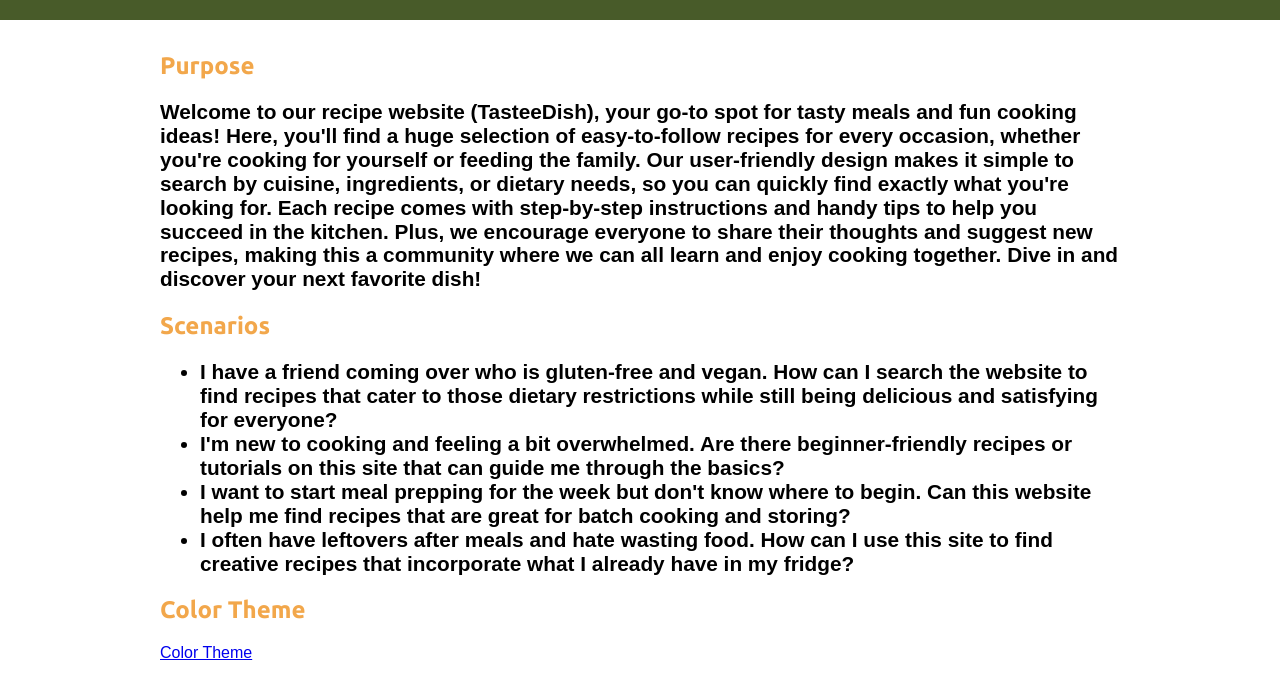
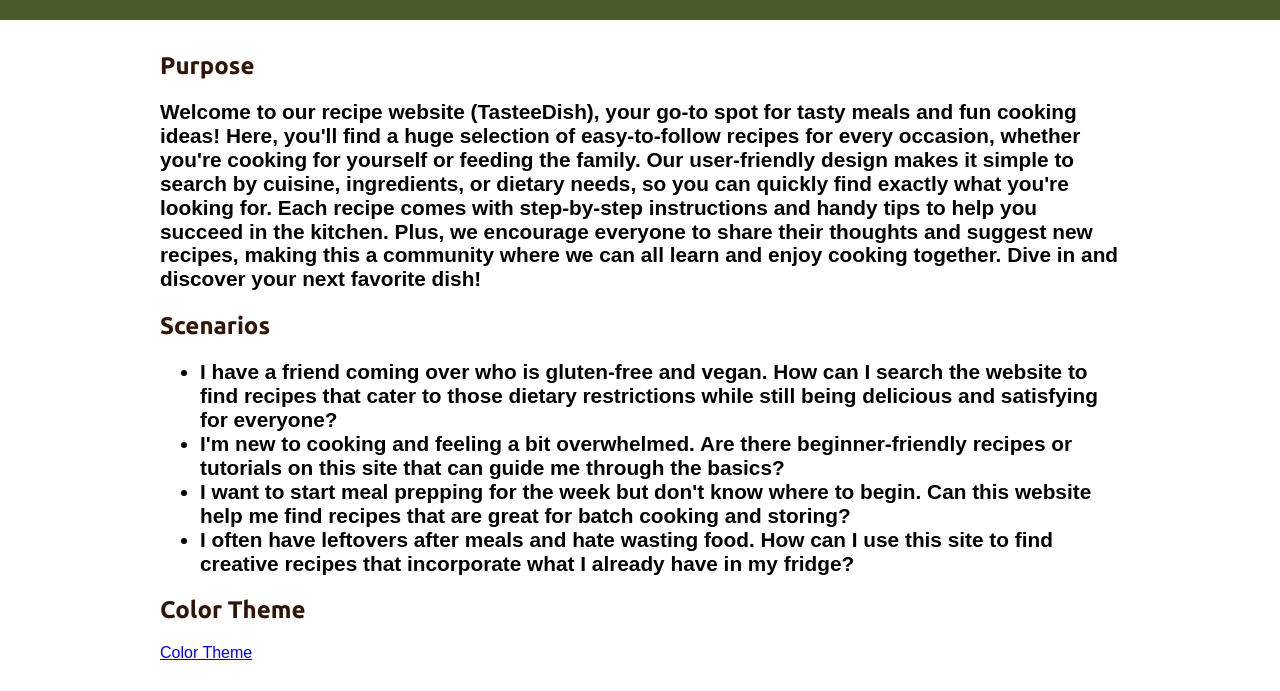
Before and after one commit to joan-cerepi/wdd231, a plain HTML site: page tasteedish/siteplan.html in a window 1280 px wide. Shown: the part 62-753 px from the top of the page. Drawn offline with nearby package versions, Linux system fonts and the light colour scheme; a web font is replaced by a local one.

Commit message:
fixed color contrast issue

```diff
--- a/tasteedish/styles/siteplan.css
+++ b/tasteedish/styles/siteplan.css
@@ -50,7 +50,7 @@ main {
 }
 
 main section h2 {
-  color: var(--earth-yellow);
+  color: var(--black-bean);
 }
 
 main section p,
```
